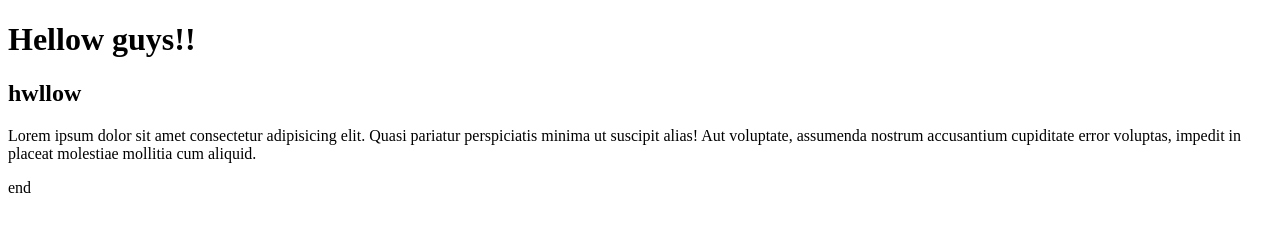
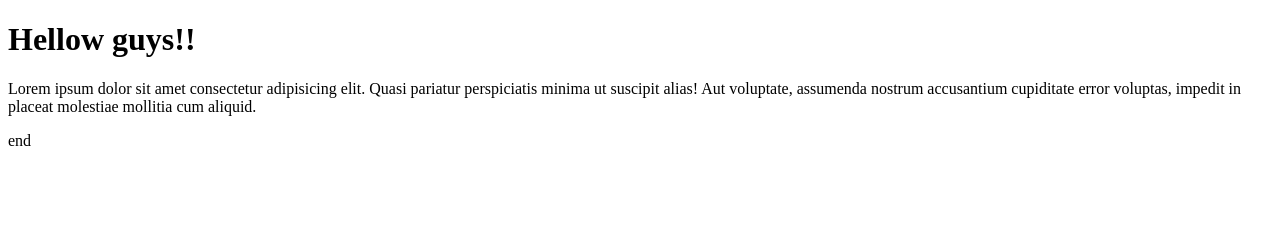
Before and after one commit to M-Safvan-p/learnGit, a plain HTML site: page index.html in a window 1280 px wide. Drawn offline with Linux system fonts and the light colour scheme.

Commit message:
h2 removed

```diff
--- a/index.html
+++ b/index.html
@@ -7,7 +7,6 @@
 </head>
 <body>
     <h1>Hellow guys!!</h1>
-    <h2>hwllow</h2>
     <p>Lorem ipsum dolor sit amet consectetur adipisicing elit. Quasi pariatur perspiciatis minima ut suscipit alias! Aut voluptate, assumenda nostrum accusantium cupiditate error voluptas, impedit in placeat molestiae mollitia cum aliquid.</p>
     <footer>end</footer>
 </body>
```
